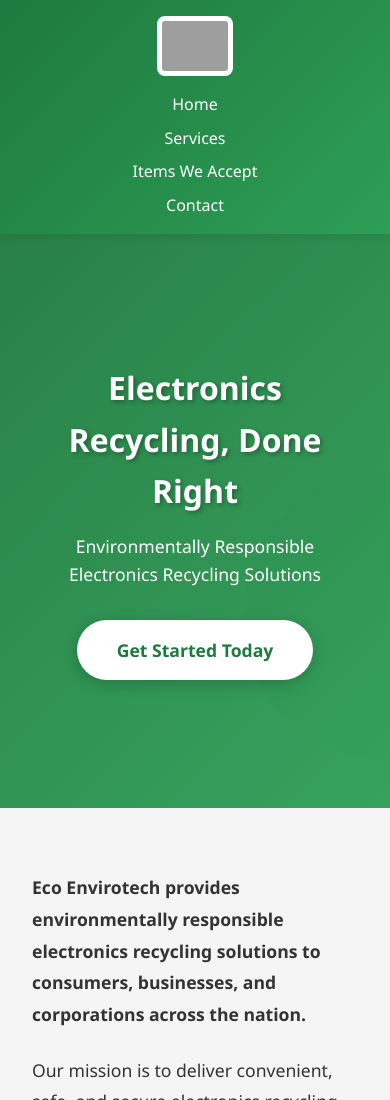
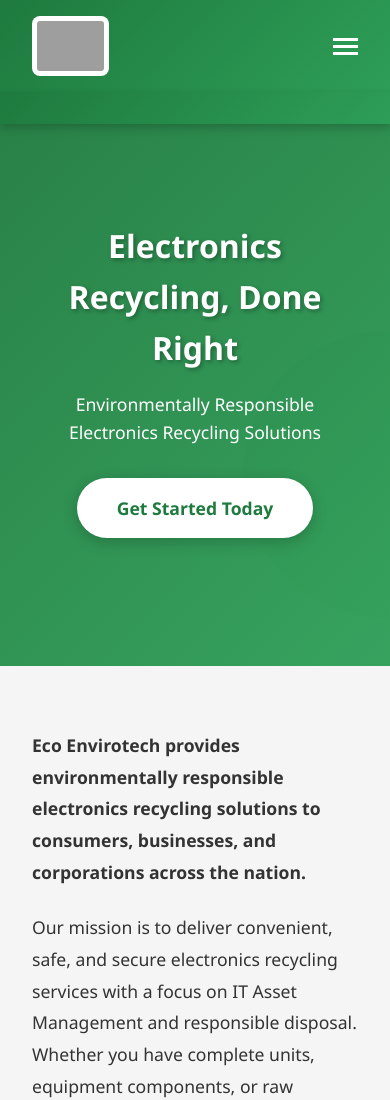
Before and after one commit to Thingsthing/Thingsthing.github.io, a plain HTML site: page eco.html in a window 390 px wide. Shown: the top 1100 px of the page. Drawn offline with Linux system fonts and the light colour scheme; grey boxes are pictures that could not be loaded.

Commit message:
Update eco.html

```diff
--- a/eco.html
+++ b/eco.html
@@ -65,6 +65,28 @@
 
         nav a:hover {
             opacity: 0.8;
+        }
+
+        .hamburger {
+            display: none;
+            flex-direction: column;
+            cursor: pointer;
+            gap: 4px;
+        }
+
+        .hamburger span {
+            width: 25px;
+            height: 3px;
+            background: white;
+            transition: 0.3s;
+        }
+
+        .nav-menu {
+            display: flex;
+        }
+
+        .nav-menu.active {
+            display: flex;
         }
 
         .hero {
@@ -289,14 +311,48 @@
 
         @media (max-width: 768px) {
             .header-content {
+                flex-direction: row;
+                justify-content: space-between;
+            }
+
+            .hamburger {
+                display: flex;
+            }
+
+            nav {
+                position: absolute;
+                top: 100%;
+                left: 0;
+                right: 0;
+                background: linear-gradient(135deg, #1e7a3e 0%, #2d9e57 100%);
+                padding: 1rem 0;
+                box-shadow: 0 4px 10px rgba(0,0,0,0.2);
+            }
+
+            .nav-menu {
+                display: none;
                 flex-direction: column;
-                gap: 1rem;
+                gap: 0;
+                width: 100%;
+            }
+
+            .nav-menu.active {
+                display: flex;
             }
 
             nav ul {
                 flex-direction: column;
-                gap: 0.5rem;
+                gap: 0;
                 text-align: center;
+            }
+
+            nav li {
+                padding: 0.75rem 0;
+                border-bottom: 1px solid rgba(255,255,255,0.1);
+            }
+
+            nav li:last-child {
+                border-bottom: none;
             }
 
             .hero h2 {
@@ -319,12 +375,17 @@
             <div class="logo">
                 <img src="8.png" alt="Eco Envirotech Logo" class="logo-img">
             </div>
+            <div class="hamburger" onclick="toggleMenu()">
+                <span></span>
+                <span></span>
+                <span></span>
+            </div>
             <nav>
-                <ul>
-                    <li><a href="#home">Home</a></li>
-                    <li><a href="#services">Services</a></li>
-                    <li><a href="#items">Items We Accept</a></li>
-                    <li><a href="#contact">Contact</a></li>
+                <ul class="nav-menu">
+                    <li><a href="#home" onclick="closeMenu()">Home</a></li>
+                    <li><a href="#services" onclick="closeMenu()">Services</a></li>
+                    <li><a href="#items" onclick="closeMenu()">Items We Accept</a></li>
+                    <li><a href="#contact" onclick="closeMenu()">Contact</a></li>
                 </ul>
             </nav>
         </div>
@@ -455,5 +516,17 @@
             <p style="margin-top: 1rem; font-size: 0.9rem;">Committed to environmental stewardship and responsible recycling practices.</p>
         </div>
     </footer>
+
+    <script>
+        function toggleMenu() {
+            const navMenu = document.querySelector('.nav-menu');
+            navMenu.classList.toggle('active');
+        }
+
+        function closeMenu() {
+            const navMenu = document.querySelector('.nav-menu');
+            navMenu.classList.remove('active');
+        }
+    </script>
 </body>
 </html>
```
